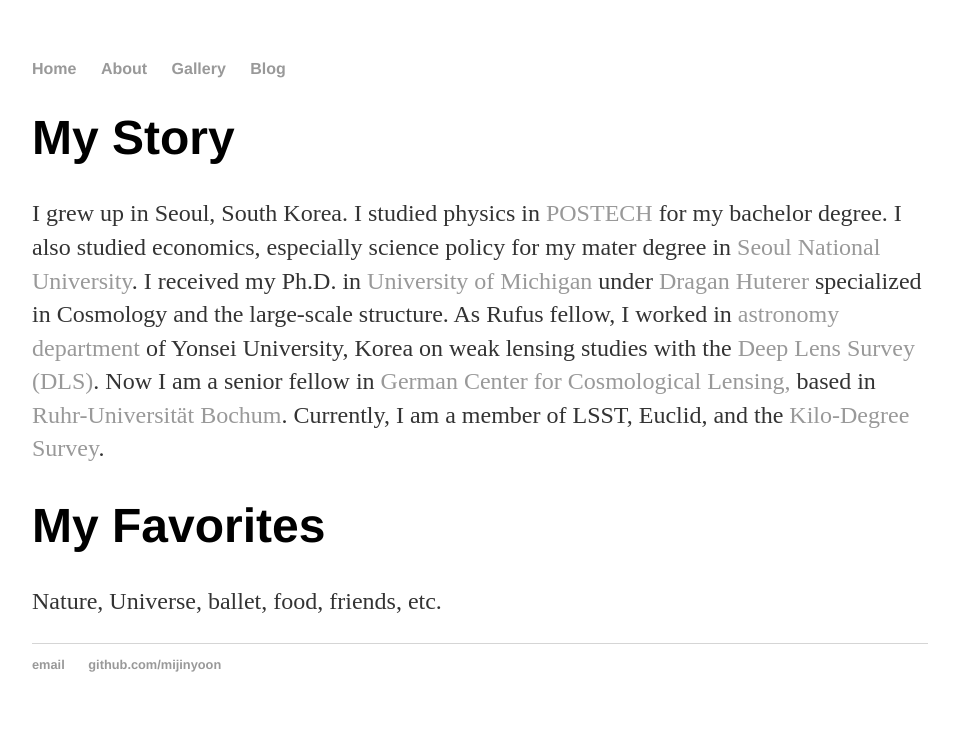
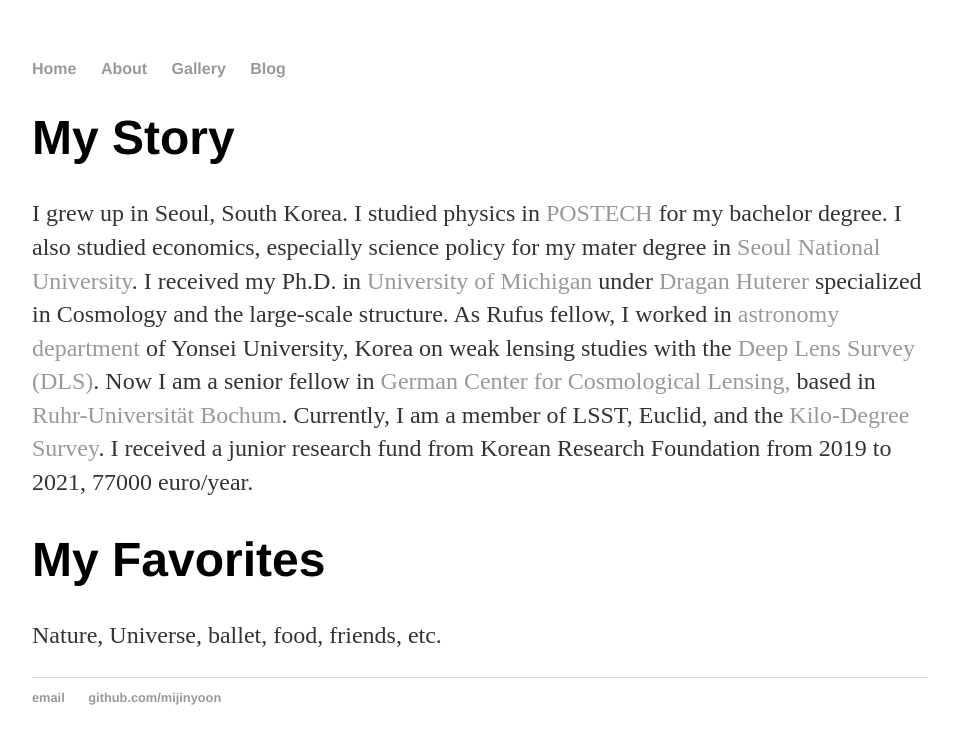
Before and after one commit to mijinyoon/mijinyoon.github.io, a Jekyll site: the page built from about/index.html, in a window 1280 px wide. Shown: the top 744 px of the page, without its empty margins (160-1113 px from the left). Built offline with Jekyll 4.4.1, drawn with Linux system fonts in a browser that asks for light colours.

Commit message:
Update index.html

```diff
--- a/about/index.html
+++ b/about/index.html
@@ -5,7 +5,7 @@
 <div class="blurb">
 	<h1>My Story</h1>
 	<p>I grew up in Seoul, South Korea. I studied physics in <a href=http://www.postech.ac.kr/eng/>POSTECH</a> for my bachelor degree. I also studied economics, especially science policy for my mater degree in <a href=http://temep.snu.ac.kr/en>Seoul National University</a>. I received my Ph.D. in <a href="https://umich.edu">University of Michigan</a> under <a href="http://www-personal.umich.edu/~huterer/">Dragan Huterer</a> specialized in Cosmology and the large-scale structure.
-As Rufus fellow, I worked in <a href=https://devcms.yonsei.ac.kr/galaxy_en/index.do>astronomy department</a> of Yonsei University, Korea on weak lensing studies with the <a href=https://www.noao.edu/survey-archives/deeplens/>Deep Lens Survey (DLS)</a>. Now I am a senior fellow in <a href="https://gccl-rub.github.io">German Center for Cosmological Lensing, </a> based in <a href="https://www.ruhr-uni-bochum.de/en">Ruhr-Universität Bochum</a>. Currently, I am a member of LSST, Euclid, and the <a href=http://kids.strw.leidenuniv.nl>Kilo-Degree Survey</a>.</p>
+As Rufus fellow, I worked in <a href=https://devcms.yonsei.ac.kr/galaxy_en/index.do>astronomy department</a> of Yonsei University, Korea on weak lensing studies with the <a href=https://www.noao.edu/survey-archives/deeplens/>Deep Lens Survey (DLS)</a>. Now I am a senior fellow in <a href="https://gccl-rub.github.io">German Center for Cosmological Lensing, </a> based in <a href="https://www.ruhr-uni-bochum.de/en">Ruhr-Universität Bochum</a>. Currently, I am a member of LSST, Euclid, and the <a href=http://kids.strw.leidenuniv.nl>Kilo-Degree Survey</a>. I received a junior research fund from Korean Research Foundation from 2019 to 2021, 77000 euro/year.</p>
 	<h1>My Favorites</h1>
 	<p>Nature, Universe, ballet, food, friends, etc.</p>
 </div><!-- /.blurb -->
```
